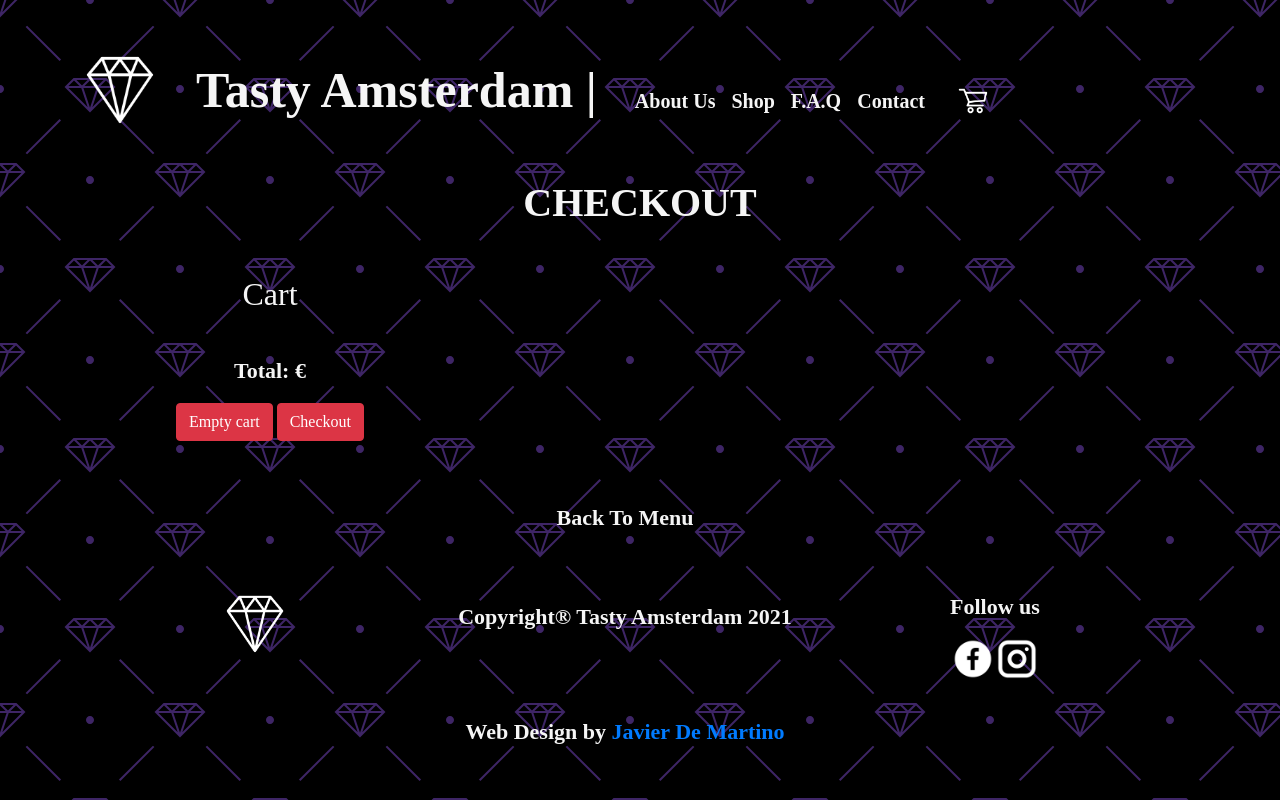
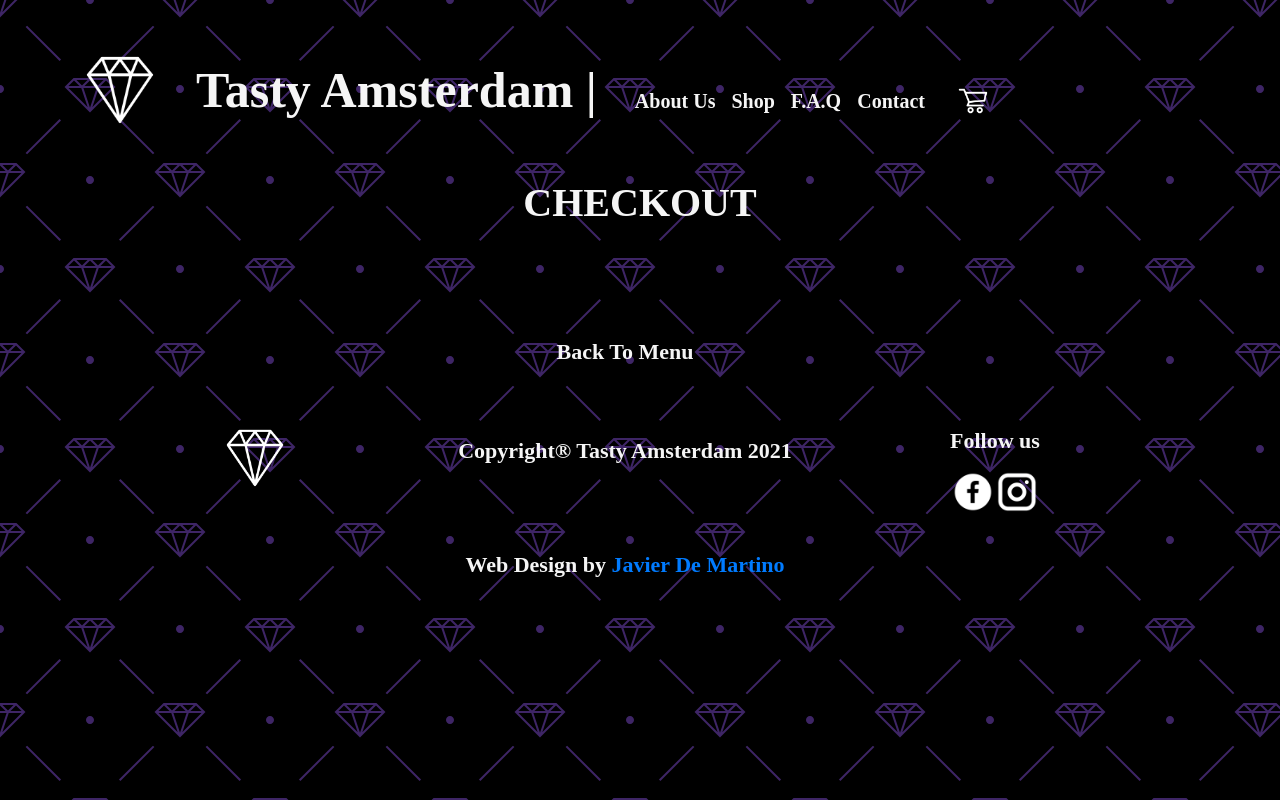
Before and after one commit to Javi5846/TastyAmsterdam, a website: page Pages/cartsection.html in a window 1280 px wide. Drawn offline with nearby package versions, Linux system fonts and the light colour scheme; a web font is replaced by a local one.

Commit message:
Preparando Cart Section

```diff
--- a/Pages/cartsection.html
+++ b/Pages/cartsection.html
@@ -60,18 +60,7 @@
               </div>
           </div>
     </div>
-    <div class="col-lg-12">
-        <aside class="col-sm-4">
-          <h2>Cart</h2>
-          <!-- Elementos del carrito -->
-          <ul id="carrito" class="list-group"></ul>
-          <hr>
-          <!-- Precio total -->
-          <p class="text-right">Total: <span id="total"></span>&euro;</p>
-          <button id="boton-vaciar" class="btn btn-danger">Empty cart</button>
-          <button id="boton-pay" class="btn btn-danger">Checkout</button>
-      </aside>
-    </div>
+
     <footer class="container">
         <div class="row footer">
             <div class="col-lg-12 col-xs-12 footer--pages--back">
```
